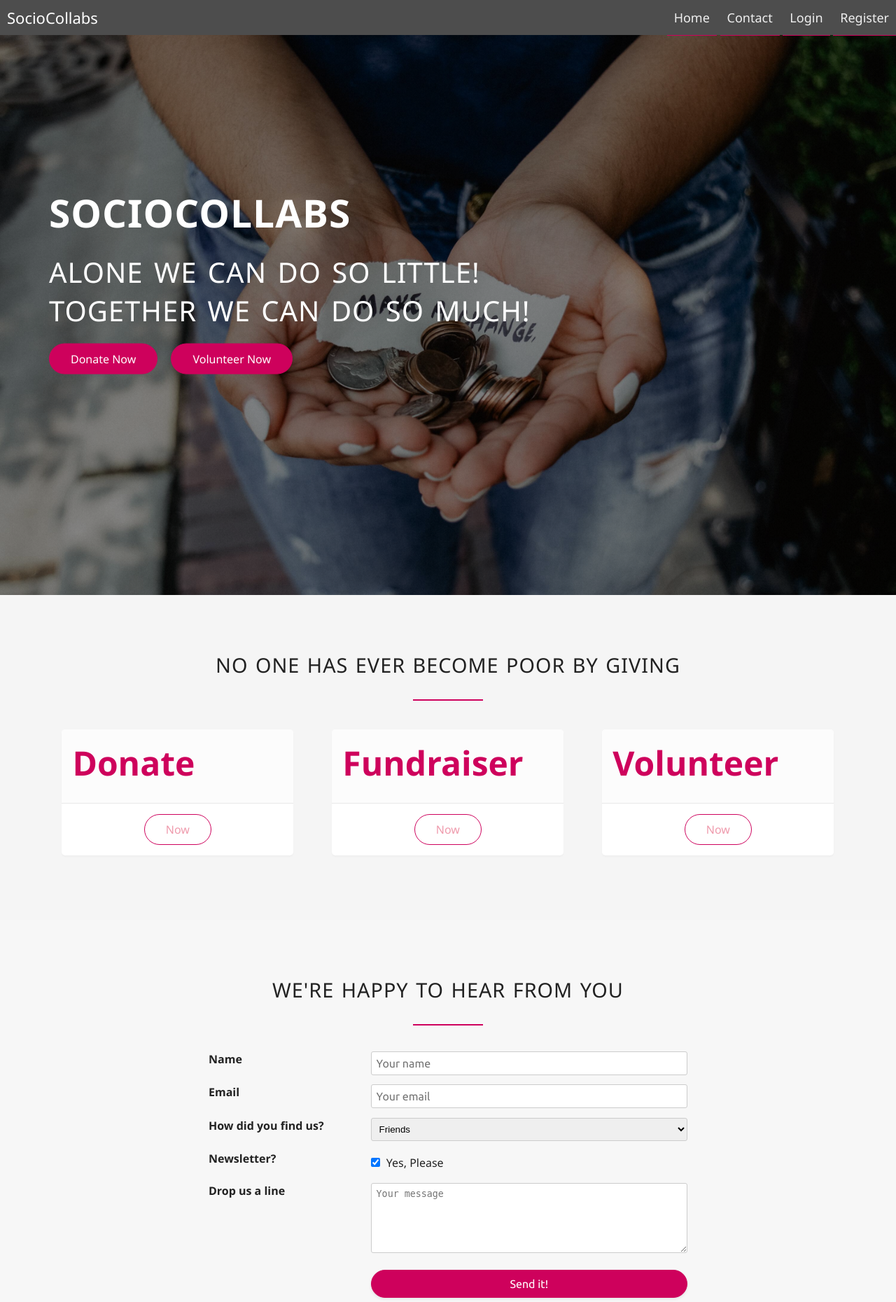
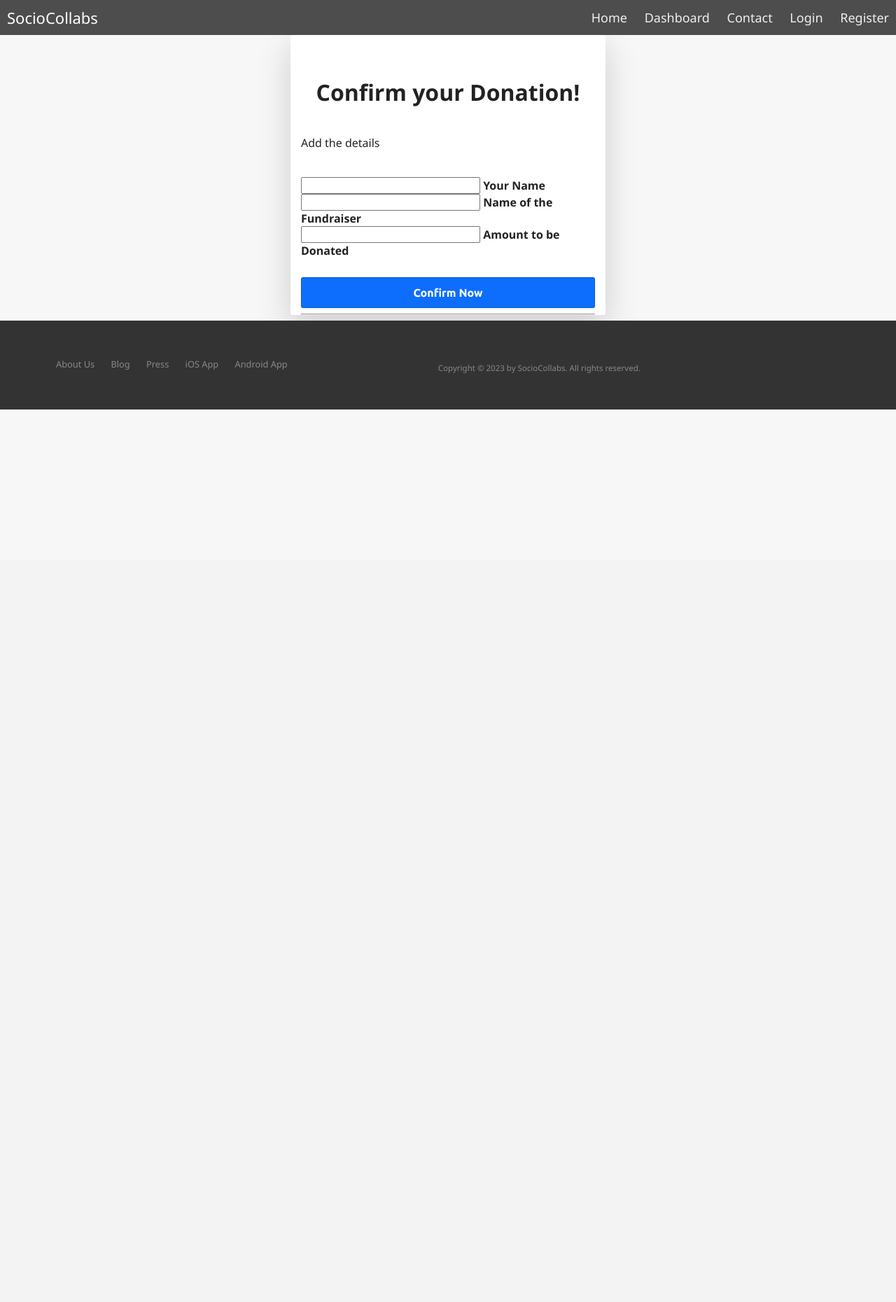
Before and after one commit to Ganiti/SocioCollabs, a Flask app: page /new_donation in a window 1280 px wide. Shown: the top 1860 px of the page at 70% size. After the commit the page ends 585 px from the top, so only its background shows below. Run offline with Flask 2, Linux system fonts and the light colour scheme; some libraries are stand-ins or nearby versions.

Commit message:
fundraiserlist
created donation table in db and read fundraiser table to display the list of fundraisers created

```diff
--- a/app/forms.py
+++ b/app/forms.py
@@ -18,3 +18,8 @@
 	amount    = StringField(u'Amount'  , validators=[DataRequired()])
 	summary    = StringField  (u'Summary'  , validators=[DataRequired()])
 	created_by    = StringField  (u'CreatedBy'  , validators=[DataRequired()])
+
+class DonationForm(FlaskForm):
+	name_dn            = StringField  (u'Name'  , validators=[DataRequired()])
+	fundraiser_name    = StringField  (u'Fundraiser_name'  , validators=[DataRequired()])
+	amount             = StringField  (u'Amount'  , validators=[DataRequired()])
--- /dev/null
+++ b/app/templates/donation.html
@@ -0,0 +1,80 @@
+<!doctype html>
+<html lang="en">
+<head>
+<meta charset="utf-8">
+<meta name="viewport" content="width=device-width, initial-scale=1">
+<meta name="description" content="">
+<meta name="author" content="Mark Otto, Jacob Thornton, and Bootstrap contributors">
+<meta name="generator" content="Hugo 0.88.1">
+<title>Donation</title>
+
+<!-- CSS only -->
+<!--<link rel="stylesheet" href="https://cdn.jsdelivr.net/npm/bootstrap@5.1.1/dist/css/bootstrap.min.css">-->
+<link rel="stylesheet" href="/static/assets/css/custom.css">
+
+</head>
+<body>
+    {% include 'navigation.html' %}
+    <main>
+
+        <div class="container col-xl-10 col-xxl-8 px-4 py-5">
+            <div class="row align-items-center g-lg-5 py-5">
+                <div class="col-lg-7 text-center text-lg-start">
+                    <h1 class="display-4 fw-bold lh-1 mb-3">
+                        Confirm your Donation!
+                    </h1>
+                </div>
+                <div class="col-md-10 mx-auto col-lg-5">
+
+                    <form method="post" action="" class="p-4 p-md-5 border rounded-3 bg-light">
+
+                        {{ form.hidden_tag() }}
+
+                        <p class="fw-bold">
+                            {% if msg %}
+                                {{ msg | safe }}
+                            {% else %}
+                                Add the details
+                            {% endif %}
+                        </p>
+
+                        <br />
+
+                        <div class="form-floating mb-3">
+                            {{ form.name_dn(class="form-control") }}
+                            <label for="floatingInput">Your Name</label>
+                        </div>
+                        <div class="form-floating mb-3">
+                            {{ form.fundraiser_name(class="form-control") }}
+                            <label for="floatingInput">Name of the Fundraiser</label>
+                        </div>
+                        <div class="form-floating mb-3">
+                            {{ form.amount(class="form-control") }}
+                            <label for="floatingInput">Amount to be Donated</label>
+                        </div>
+
+
+                        <br />
+                        <!--
+                        <div class="checkbox mb-3">
+                            <label>
+                                <input type="checkbox" value="remember-me"> Remember me
+                            </label>
+                        </div> -->
+                        <button class="w-100 btn btn-lg btn-primary" type="submit">Confirm Now</button>
+                        <hr class="my-4">
+                        <!-- <small class="text-muted">
+                            Dont have an account? <a href="{{ url_for('register') }}" class="text-right">Register</a>
+                        </small> -->
+                    </form>
+                </div>
+            </div>
+        </div>
+
+    </main>
+    {% include 'footer.html' %}
+    <!-- JavaScript Bundle with Popper --
+    <script src="https://cdn.jsdelivr.net/npm/bootstrap@5.1.1/dist/js/bootstrap.bundle.min.js"></script>-->
+
+</body>
+</html>
--- a/app/templates/index.html
+++ b/app/templates/index.html
@@ -58,7 +58,7 @@
                         <p class="plan-price"><b>Donate</b></p>
                     </div>
                     <div>
-                        <a href="#" class="btn btn-ghost">Now</a>
+                        <a href="/new_donation" class="btn btn-ghost">Now</a>
                     </div>
                 </div>
             </div>
@@ -66,11 +66,11 @@
                 <div class="plan-box">
                     <div>
 
-                        <p class="plan-price"><b>Fundraiser</b> </p>
+                        <p class="plan-price"><b>Create Fundraiser</b> </p>
 
                     </div>
                     <div>
-                        <a href="#" class="btn btn-ghost">Now</a>
+                        <a href="/new_fundraiser" class="btn btn-ghost">Now</a>
                     </div>
                 </div>
             </div>
@@ -78,11 +78,11 @@
                 <div class="plan-box">
                     <div>
 
-                        <p class="plan-price"><b>Volunteer</b></p>
+                        <p class="plan-price"><b>Browse Fundraisers</b></p>
 
                     </div>
                     <div>
-                        <a href="#" class="btn btn-ghost">Now</a>
+                        <a href="/fundraiserlist" class="btn btn-ghost">Now</a>
                     </div>
                 </div>
             </div>
--- a/app/templates/navigation.html
+++ b/app/templates/navigation.html
@@ -29,6 +29,7 @@
 
         <div class="nav-links">
           <a href="/">Home</a>
+          <a href="/dashboard" target="_blank">Dashboard</a>
           <!--<a href="#" target="_blank">About us</a>-->
           <a href="#contact-form" target="_blank">Contact</a>
           <a href="/login" target="_blank">Login</a>
--- a/app/views.py
+++ b/app/views.py
@@ -10,8 +10,8 @@
 
 
 from app        import app, lm, db, bc
-from app.models import Users,Fundraisers
-from app.forms  import LoginForm, RegisterForm, FundraiserForm
+from app.models import Users,Fundraisers,Donations
+from app.forms  import LoginForm, RegisterForm, FundraiserForm, DonationForm
 
 
 @lm.user_loader
@@ -184,3 +184,40 @@
 @app.route('/sitemap.xml')
 def sitemap():
     return send_from_directory(os.path.join(app.root_path, 'static'), 'sitemap.xml')
+
+@app.route('/fundraiserlist')
+def fundraiserlist():
+    #Fundraisers = Fundraisers.query.filter_by(style=style).order_by(Sock.name).all()
+    return render_template('fundraiserlist.html', Fundraisers = Fundraisers.query.all())
+
+#method for making new donation
+@app.route('/new_donation', methods = ['GET', 'POST'])
+def new_donation():
+      # declare the Registration Form
+    form = DonationForm(request.form)
+
+    msg     = None
+    success = False
+
+    if request.method == 'GET':
+
+        return render_template( 'donation.html', form=form, msg=msg )
+
+    # check if both http method is POST and form is valid on submit
+    if form.validate_on_submit():
+
+        name             = request.form.get('name_dn', '', type=str)
+        amount           = request.form.get('amount','', type=int)
+        fundraiser_name  = request.form.get('fundraiser_name', '', type=str)
+
+        donation = Donations(name, amount,fundraiser_name)
+
+        donation.save()
+
+        msg     = 'Donation Confirmed'
+        success = True
+
+    else:
+        msg = 'Input error'
+
+    return render_template( 'donation.html', form=form, msg=msg, success=success )
```
Also changed, not shown: app/models.py (+30 -2 lines), app/templates/fundraiserlist.html (added, +27 -0 lines), app/db.sqlite3, app/templates/dashboard.html (line endings or trailing spaces).
